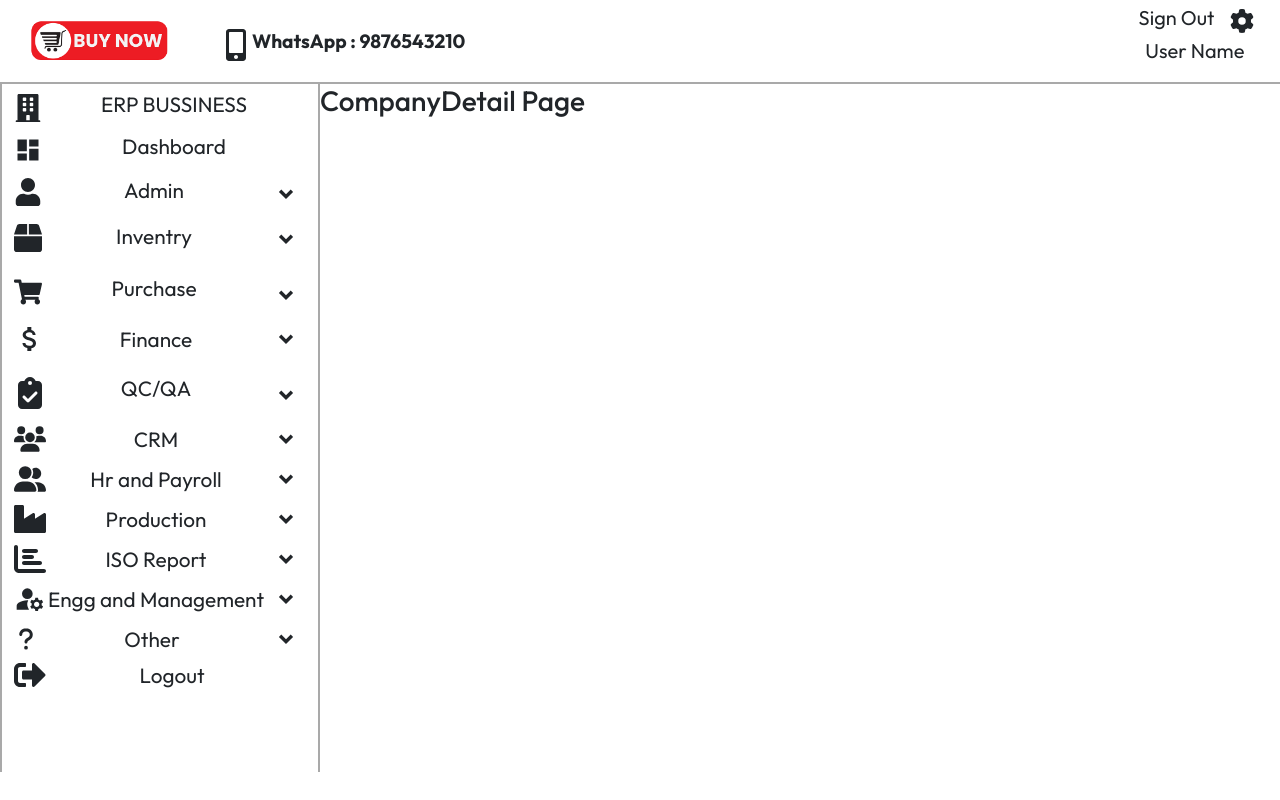
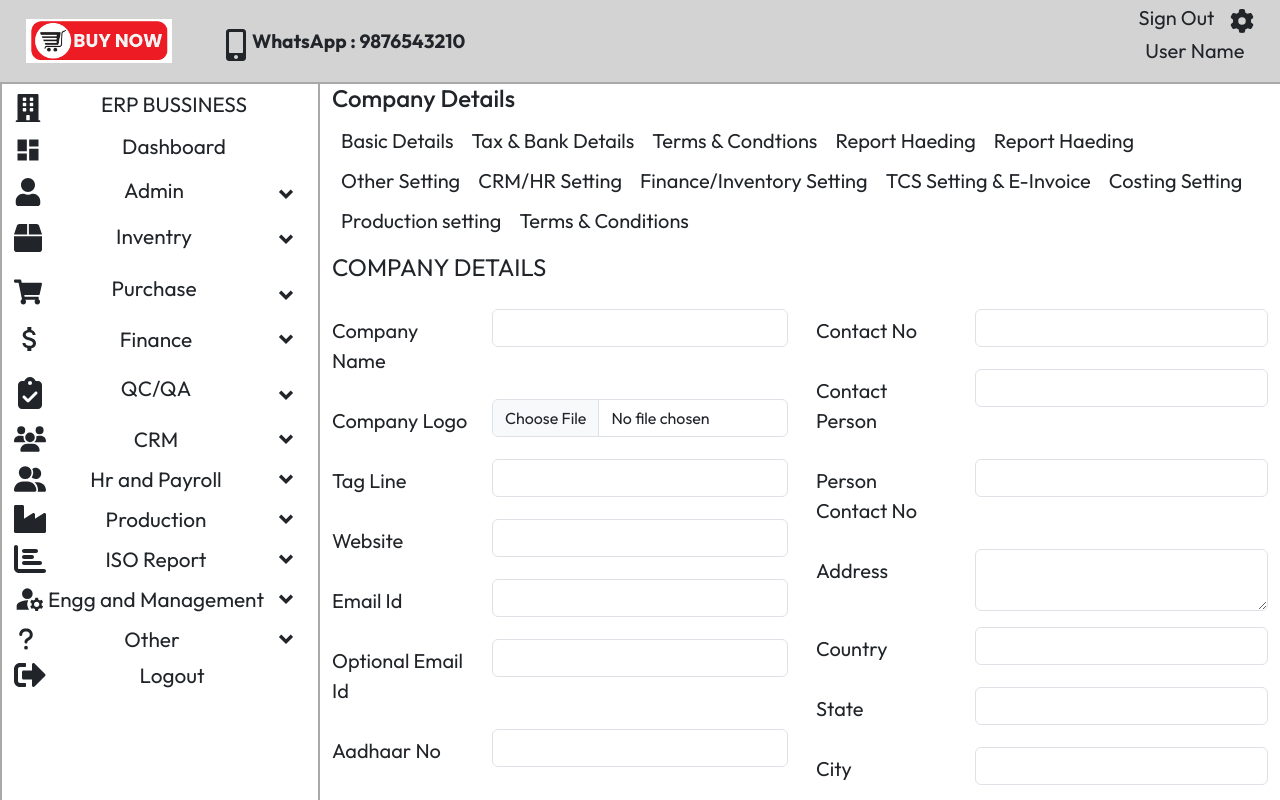
Before and after one commit to jollyvivek/ERP-PROJECT, a React (Vite) app: page /company in a window 1280 px wide. Shown: the top 800 px of the page. Built offline with nearby package versions, Linux system fonts and the light colour scheme.

Commit message:
Add  company Details form in company details file

```diff
--- a/src/Components/AdminItems/CompanyDetail.jsx
+++ b/src/Components/AdminItems/CompanyDetail.jsx
@@ -1,9 +1,237 @@
 import React from "react";
 
 const CompanyDetail = () => {
-  return <div className="">
-    <h3>CompanyDetail Page</h3>
-  </div>;
+
+
+
+
+  const handleSubmit = (e) =>{
+    e.preventDefault()
+    alert("form submit")
+  }
+  return (
+    <div className=" container-fluid ">
+      <div className="row">
+        <div className="col-md-12 company">
+          <h4>Company Details</h4>
+
+          <div class="row">
+            <div class="col-md-12 nav-btns ">
+              <button class="btn btn-sm fs-5 ">Basic Details</button>
+              <button class="btn btn-sm fs-5 ">Tax & Bank Details</button>
+              <button class="btn btn-sm fs-5 ">Terms & Condtions</button>
+              <button class="btn btn-sm fs-5 ">Report Haeding</button>
+              <button class="btn btn-sm fs-5 ">Report Haeding</button>
+              <button class="btn btn-sm fs-5 ">Other Setting</button>
+              <button class="btn btn-sm fs-5 ">CRM/HR Setting</button>
+              <button class="btn btn-sm fs-5 ">
+                Finance/Inventory Setting
+              </button>
+              <button class="btn btn-sm fs-5 ">TCS Setting & E-Invoice</button>
+              <button class="btn btn-sm fs-5 ">Costing Setting</button>
+              <button class="btn btn-sm fs-5 ">Production setting</button>
+              <button class="btn btn-sm fs-5 ">Terms & Conditions</button>
+            </div>
+          </div>
+
+          <div class="row mt-2">
+            <fieldset>
+              <legend>COMPANY DETAILS</legend>
+              <form action="" onSubmit={handleSubmit}>
+                <div class="row ">
+                  <div class="col-md-6 mt-3 ">
+                    <div class="mb-3 row ">
+                      <label for="" class="col-sm-4 col-form-label fs-5 ">
+                        Company Name
+                      </label>
+                      <div class="col-sm-8">
+                        <input type="text" class="form-control" required />
+                      </div>
+                    </div>
+                    <div class="mb-3 row">
+                      <label for="" class="col-sm-4 col-form-label  fs-5">
+                        Company Logo
+                      </label>
+                      <div class="col-sm-8">
+                        <input type="file" class="form-control" required />
+                      </div>
+                    </div>
+                    <div class="mb-3 row">
+                      <label
+                        for="inputPassword"
+                        class="col-sm-4 col-form-label  fs-5"
+                      >
+                        Tag Line
+                      </label>
+                      <div class="col-sm-8">
+                        <input type="text" class="form-control" required />
+                      </div>
+                    </div>
+                    <div class="mb-3 row">
+                      <label
+                        for="inputPassword"
+                        class="col-sm-4 col-form-label  fs-5"
+                      >
+                        Website
+                      </label>
+                      <div class="col-sm-8">
+                        <input type="email" class="form-control"required />
+                      </div>
+                    </div>
+                    <div class="mb-3 row">
+                      <label
+                        for="inputPassword"
+                        class="col-sm-4 col-form-label  fs-5"
+                      >
+                        Email Id
+                      </label>
+                      <div class="col-sm-8">
+                        <input type="email" class="form-control" required />
+                      </div>
+                    </div>
+                    <div class="mb-3 row">
+                      <label
+                        for="inputPassword"
+                        class="col-sm-4 col-form-label  fs-5"
+                      >
+                        Optional Email Id
+                      </label>
+                      <div class="col-sm-8">
+                        <input type="email" class="form-control" required />
+                      </div>
+                    </div>
+                    <div class="mb-3 row">
+                      <label
+                        for="inputPassword"
+                        class="col-sm-4 col-form-label  fs-5"
+                      >
+                        Aadhaar No
+                      </label>
+                      <div class="col-sm-8">
+                        <input type="text" class="form-control" required />
+                      </div>
+                    </div>
+                  </div>
+                  <div class="col-md-6 mt-3 ps-3">
+                    <div class="mb-3 row">
+                      <label
+                        for="inputPassword"
+                        class="col-sm-4 col-form-label  fs-5"
+                      >
+                        Contact No
+                      </label>
+                      <div class="col-sm-8">
+                        <input type="number" class="form-control" required />
+                      </div>
+                    </div>
+                    <div class="mb-3 row">
+                      <label
+                        for="inputPassword"
+                        class="col-sm-4 col-form-label  fs-5"
+                      >
+                        Contact Person
+                      </label>
+                      <div class="col-sm-8">
+                        <input type="number" class="form-control" required />
+                      </div>
+                    </div>
+                    <div class="mb-3 row">
+                      <label
+                        for="inputPassword"
+                        class="col-sm-4 col-form-label  fs-5"
+                      >
+                        Person Contact No
+                      </label>
+                      <div class="col-sm-8">
+                        <input type="number" class="form-control" required />
+                      </div>
+                    </div>
+                    <div class="mb-3 row">
+                      <label
+                        for="inputPassword"
+                        class="col-sm-4 col-form-label  fs-5"
+                      >
+                        Address
+                      </label>
+                      <div class="col-sm-8">
+                        <textarea name="" id="" class="form-control" required></textarea>
+                      </div>
+                    </div>
+                    <div class="mb-3 row">
+                      <label
+                        for="inputPassword"
+                        class="col-sm-4 col-form-label  fs-5"
+                      >
+                        Country
+                      </label>
+                      <div class="col-sm-8">
+                        <input type="text" class="form-control" required />
+                      </div>
+                    </div>
+                    <div class="mb-3 row">
+                      <label
+                        for="inputPassword"
+                        class="col-sm-4 col-form-label  fs-5"
+                      >
+                        State
+                      </label>
+                      <div class="col-sm-8">
+                        <input type="text" class="form-control" required />
+                      </div>
+                    </div>
+                    <div class="mb-3 row">
+                      <label
+                        for="inputPassword"
+                        class="col-sm-4 col-form-label  fs-5"
+                      >
+                        City
+                      </label>
+                      <div class="col-sm-8">
+                        <input type="text" class="form-control" required />
+                      </div>
+                    </div>
+                    <div class="mb-3 row">
+                      <label
+                        for="inputPassword"
+                        class="col-sm-4 col-form-label  fs-5"
+                      >
+                        Pincode
+                      </label>
+                      <div class="col-sm-8">
+                        <input type="number" class="form-control" required />
+                      </div>
+                    </div>
+                    <div class="mb-3 row">
+                      <label
+                        for="inputPassword"
+                        class="col-sm-4 col-form-label  fs-5"
+                      >
+                        Note
+                      </label>
+                      <div class="col-sm-8">
+                        <textarea name="" id="" class="form-control"></textarea>
+                      </div>
+                    </div>
+                    <div class="mb-3 row ">
+                      <div class="col-sm-12 d-flex justify-content-end align-items-center">
+                        <button
+                          type="submit"
+                          className="px-5 py-2 rounded-3 fs-4"
+                        >
+                          Next
+                        </button>
+                        {/* <input type="button" value="Next" class="form-control fs-3 btn-next" /> */}
+                      </div>
+                    </div>
+                  </div>
+                </div>
+              </form>
+            </fieldset>
+          </div>
+        </div>
+      </div>
+    </div>
+  );
 };
 
 export default CompanyDetail;
--- a/src/Components/Navbar/Navbar.css
+++ b/src/Components/Navbar/Navbar.css
@@ -4,6 +4,7 @@
   position: sticky;
   top: 0;
   z-index: 100;
+  background:lightgray;
 }
 
 .nav-cont-left{
--- a/src/Components/Sidebar/Sidebar.css
+++ b/src/Components/Sidebar/Sidebar.css
@@ -2,7 +2,7 @@
   border: 2px solid #a9a9a9 ;
   border-top: 0;
   border-bottom: 0;
-  height: 86vh;
+  /* height: 86vh; */
   overflow-y: scroll;
   /* background: black;
   color: white; */
```
